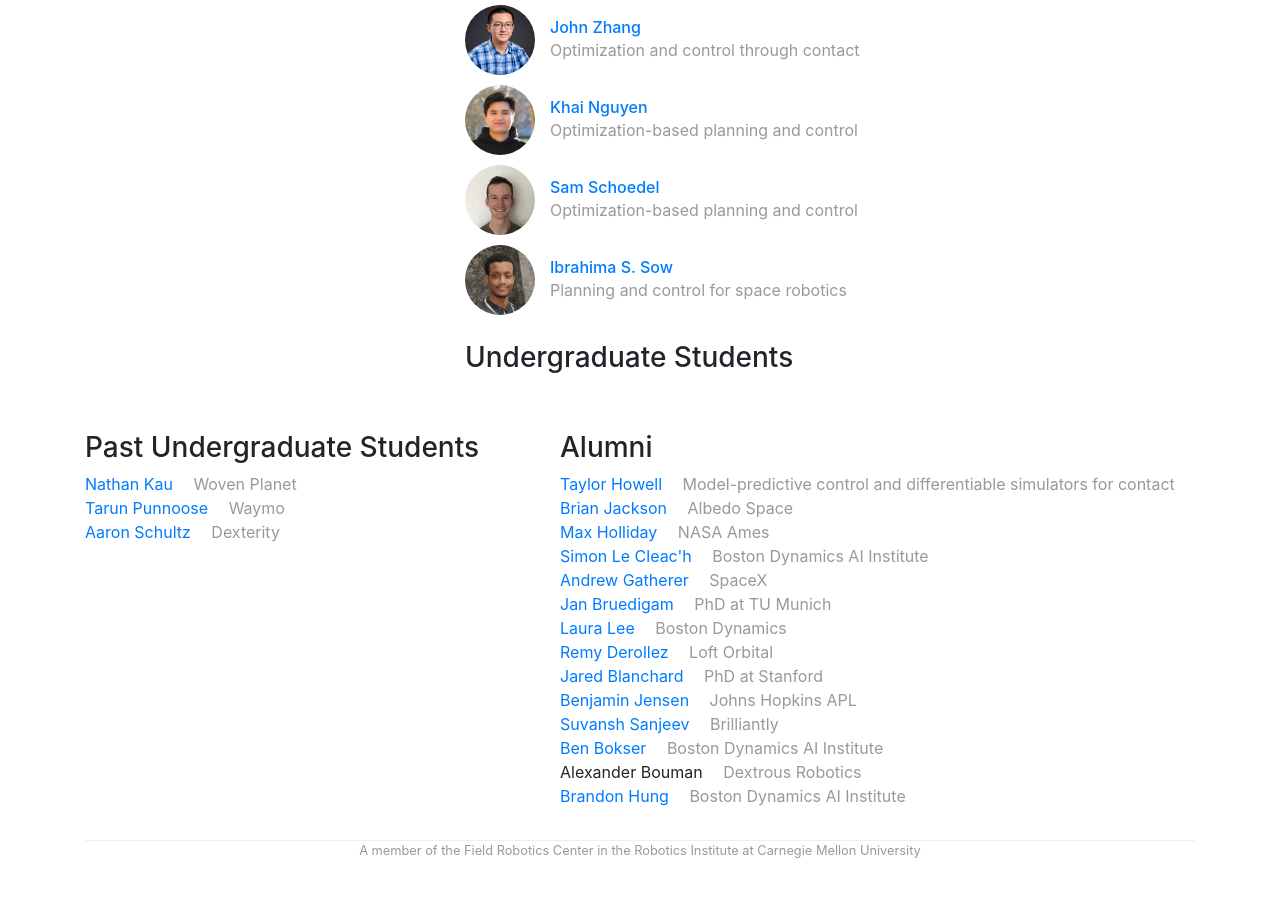
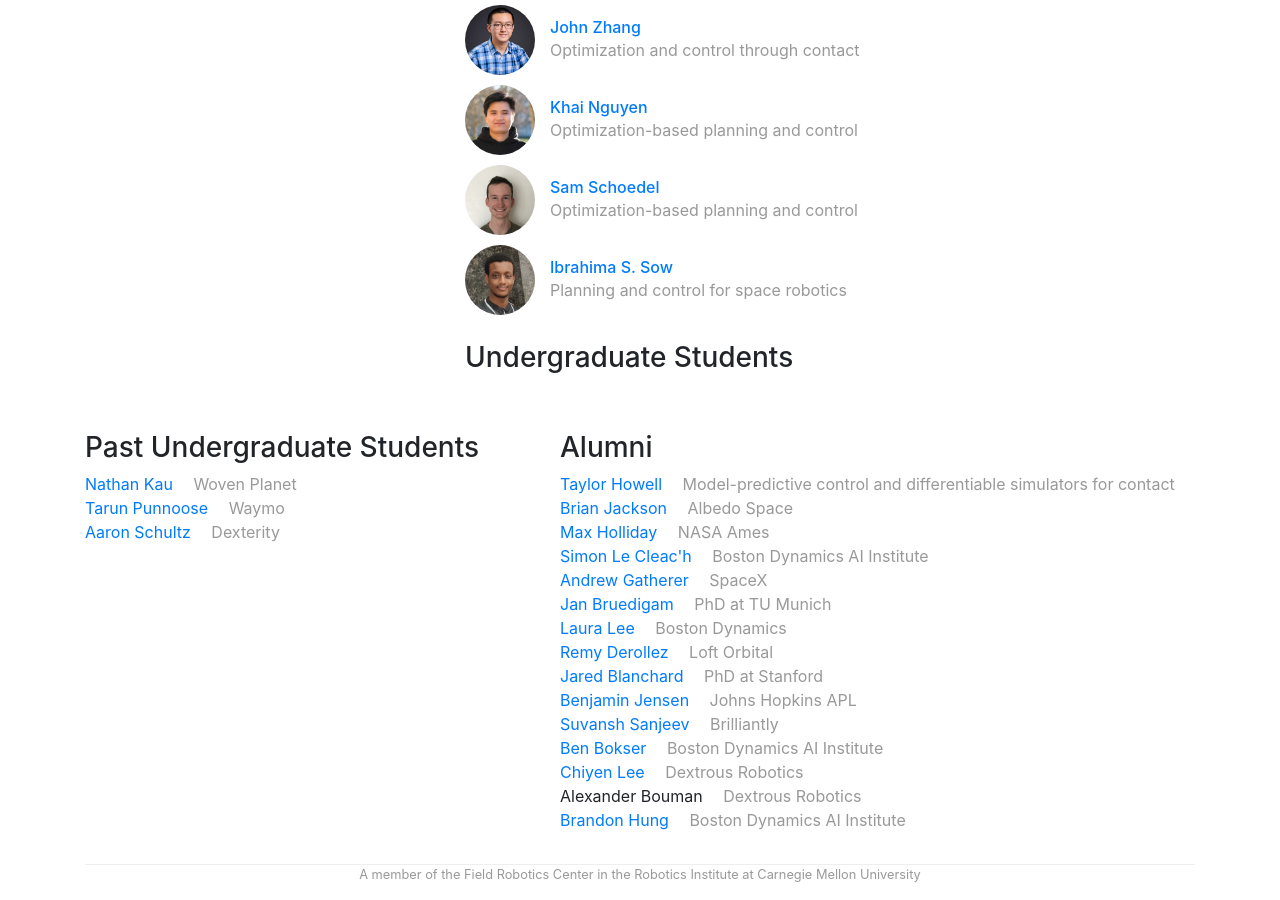
Before and after one commit to RoboticExplorationLab/roboticexplorationlab.github.io, a Jekyll site: the page built from index.html, in a window 1280 px wide and 900 px high, scrolled down 6538 px. Built offline with Jekyll 4.4.1, drawn with Linux system fonts in a browser that asks for light colours; comment, search, counter and statistics services are not loaded; before the commit the page ends 7414 px from its top, so only the background shows below that; some of the changed lines change nothing that is shown.

Commit message:
fix typo, alex and chiyen

```diff
--- a/_data/people.yml
+++ b/_data/people.yml
@@ -171,7 +171,7 @@ chiyen:
     image: /img/people/chiyen.jpeg
     bio: Dextrous Robotics
 
-chiyen:
+alex:
     display_name: "Alexander Bouman"
     github: aabouman
     role: alum
```
